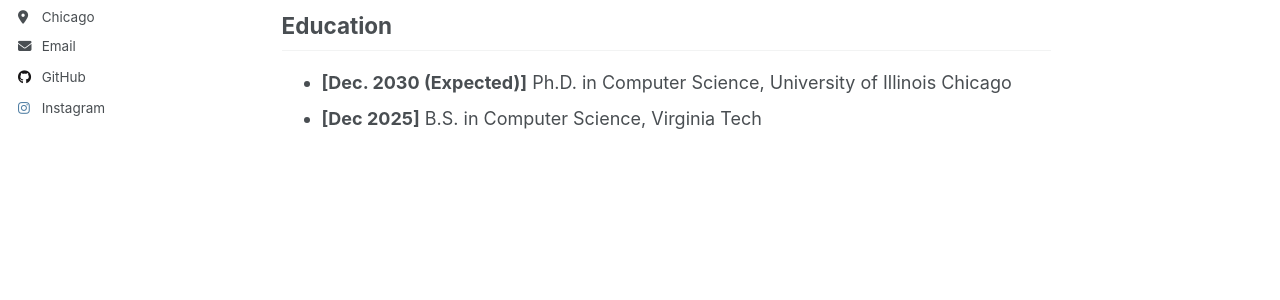
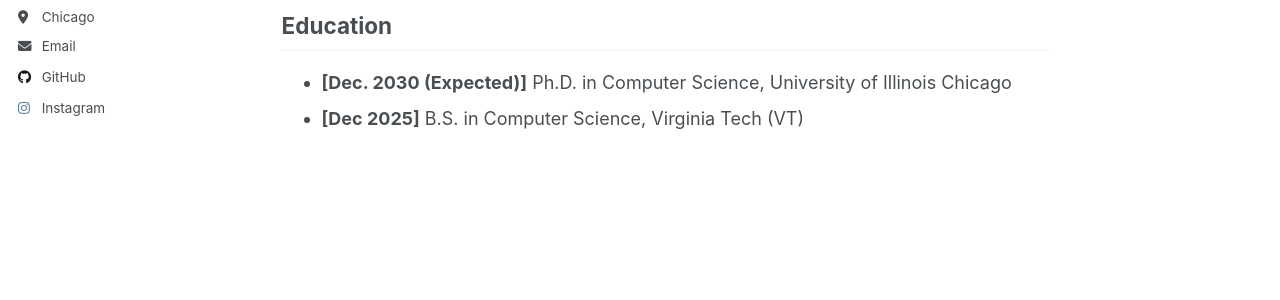
Before and after one commit to junkaizzz/junkaizzz.github.io, a Jekyll site: the page built from _pages/about.md, in a window 1280 px wide and 900 px high, scrolled down 1074 px. Shown: the part 369-669 px from the top of the window. Built offline with Jekyll 4.4.1, drawn with Linux system fonts in a browser that asks for light colours; a script that is not in the unit is left out; some of the changed text lies outside the part shown.

```diff
--- a/_pages/about.md
+++ b/_pages/about.md
@@ -11,7 +11,7 @@ redirect_from:
 
 I am a first-year Ph.D. student in Computer Science at the **University of Illinois Chicago (UIC)**, advised by **Prof. Hao Chen**. My current research focuses on **AI-for-Science and computational biology**, with an emphasis on developing scalable and robust methods for **cell segmentation and structural analysis**.
 
-Before joining UIC, I completed my B.S. in Computer Science at **Virginia Tech**, where I worked with **Prof. Alexey Onufriev** on **cell aging prediction using Hi-C contact maps**. Our work leveraged entropy-based and structure-aware metrics to characterize chromatin organization and infer cellular senescence.
+Before joining UIC, I completed my B.S. in Computer Science at **Virginia Tech (VT)**, where I worked with **Prof. Alexey Onufriev** on **cell aging prediction using Hi-C contact maps**. Our work leveraged entropy-based and structure-aware metrics to characterize chromatin organization and infer cellular senescence.
 
 I also collaborated with **Prof. Feng Wu** on **CT image enhancement and denoising**, aiming to design lightweight, deployable medical imaging models suitable for portable or resource-constrained environments.
 
@@ -40,4 +40,4 @@ My overarching goal is to develop **AI tools that advance biological discovery**
 ## Education
 
 - **[Dec. 2030 (Expected)]** Ph.D. in Computer Science, University of Illinois Chicago
-- **[Dec 2025]** B.S. in Computer Science, Virginia Tech
+- **[Dec 2025]** B.S. in Computer Science, Virginia Tech (VT)
```
